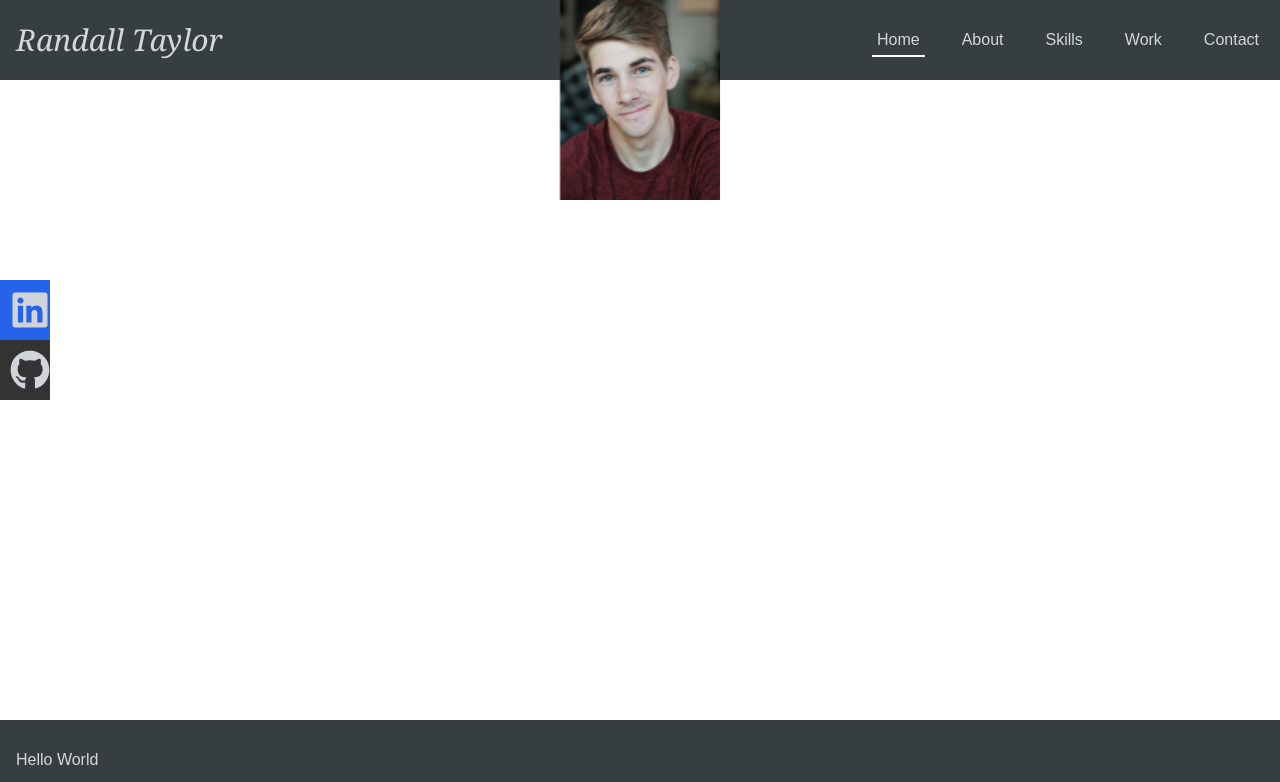
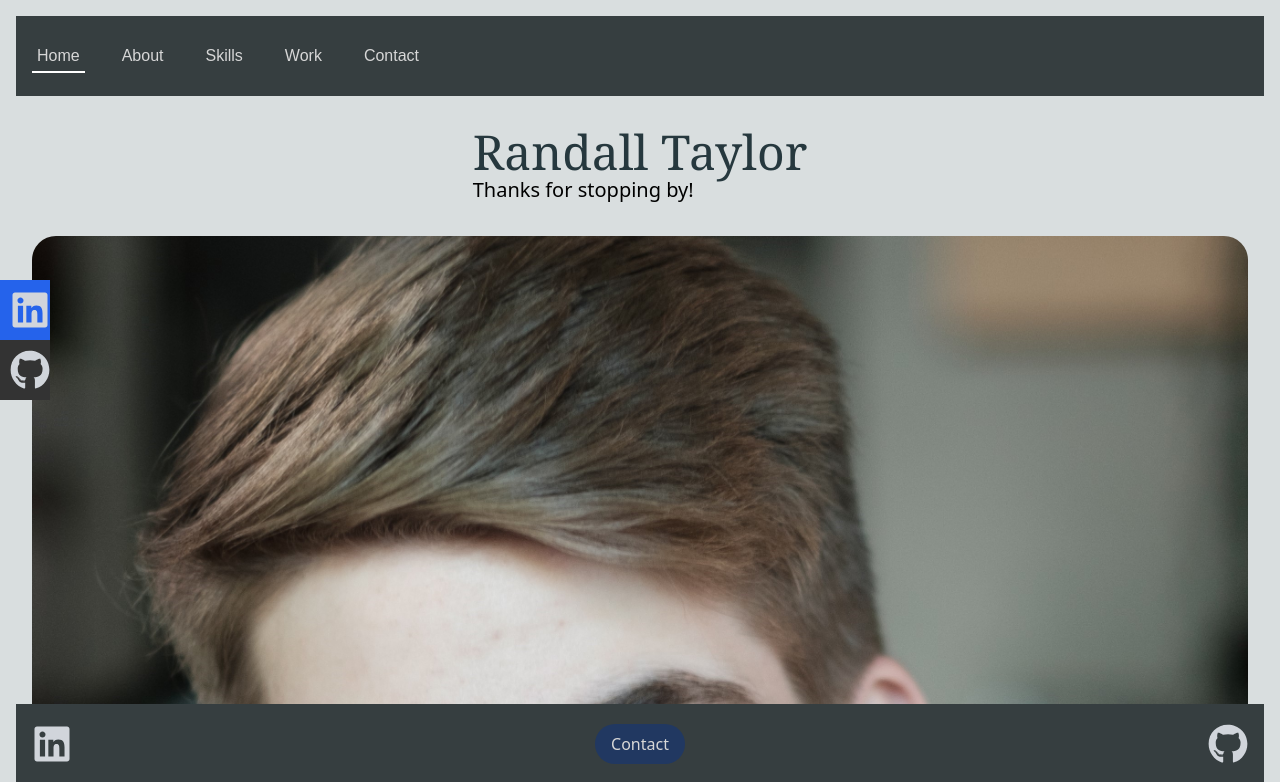
Before and after one commit to RandyYanish/My-Portfolio, a React (Create React App) app: page / in a window 1280 px wide. Shown: the top 782 px of the page. Built offline with nearby package versions, Linux system fonts and the light colour scheme.

Commit message:
Hero work, added text, image and button styling

```diff
--- a/public/main.css
+++ b/public/main.css
@@ -646,16 +646,21 @@ video {
   z-index: 10;
 }
 
-.z-0 {
-  z-index: 0;
+.m-2 {
+  margin: 0.5rem;
+}
+
+.mx-2 {
+  margin-left: 0.5rem;
+  margin-right: 0.5rem;
 }
 
 .ml-\[-100px\] {
   margin-left: -100px;
 }
 
-.mt-16 {
-  margin-top: 4rem;
+.mt-3 {
+  margin-top: 0.75rem;
 }
 
 .flex {
@@ -678,6 +683,22 @@ video {
   height: 100vh;
 }
 
+.h-0 {
+  height: 0px;
+}
+
+.h-3 {
+  height: 0.75rem;
+}
+
+.h-auto {
+  height: auto;
+}
+
+.min-h-screen {
+  min-height: 100vh;
+}
+
 .w-\[150px\] {
   width: 150px;
 }
@@ -686,8 +707,60 @@ video {
   width: 100%;
 }
 
+.w-\[60\] {
+  width: 60;
+}
+
+.w-\[320px\] {
+  width: 320px;
+}
+
+.w-5 {
+  width: 1.25rem;
+}
+
+.w-auto {
+  width: auto;
+}
+
+.w-1\/2 {
+  width: 50%;
+}
+
+.w-1 {
+  width: 0.25rem;
+}
+
+.w-\[\] {
+  width: ;
+}
+
+.w-\[300px\] {
+  width: 300px;
+}
+
+.max-w-5xl {
+  max-width: 64rem;
+}
+
+.max-w-sm {
+  max-width: 24rem;
+}
+
+.max-w-md {
+  max-width: 28rem;
+}
+
 .flex-auto {
   flex: 1 1 auto;
+}
+
+.flex-grow {
+  flex-grow: 1;
+}
+
+.border-collapse {
+  border-collapse: collapse;
 }
 
 .flex-col {
@@ -706,9 +779,56 @@ video {
   justify-content: space-between;
 }
 
+.justify-evenly {
+  justify-content: space-evenly;
+}
+
 .gap-x-8 {
   -webkit-column-gap: 2rem;
           column-gap: 2rem;
+}
+
+.text-ellipsis {
+  text-overflow: ellipsis;
+}
+
+.rounded-md {
+  border-radius: 0.375rem;
+}
+
+.rounded-lg {
+  border-radius: 0.5rem;
+}
+
+.rounded-s-lg {
+  border-start-start-radius: 0.5rem;
+  border-end-start-radius: 0.5rem;
+}
+
+.rounded-l-lg {
+  border-top-left-radius: 0.5rem;
+  border-bottom-left-radius: 0.5rem;
+}
+
+.rounded-e-lg {
+  border-start-end-radius: 0.5rem;
+  border-end-end-radius: 0.5rem;
+}
+
+.rounded-ss-lg {
+  border-start-start-radius: 0.5rem;
+}
+
+.border {
+  border-width: 1px;
+}
+
+.border-l {
+  border-left-width: 1px;
+}
+
+.border-r {
+  border-right-width: 1px;
 }
 
 .bg-\[\#333333\] {
@@ -726,6 +846,20 @@ video {
   background-color: rgb(54 62 64 / var(--tw-bg-opacity));
 }
 
+.bg-yellow-light {
+  --tw-bg-opacity: 1;
+  background-color: rgb(246 254 206 / var(--tw-bg-opacity));
+}
+
+.bg-steel-light {
+  --tw-bg-opacity: 1;
+  background-color: rgb(217 222 223 / var(--tw-bg-opacity));
+}
+
+.p-4 {
+  padding: 1rem;
+}
+
 .px-4 {
   padding-left: 1rem;
   padding-right: 1rem;
@@ -736,8 +870,20 @@ video {
   padding-bottom: 1.5rem;
 }
 
-.text-left {
-  text-align: left;
+.text-center {
+  text-align: center;
+}
+
+.text-right {
+  text-align: right;
+}
+
+.text-justify {
+  text-align: justify;
+}
+
+.align-top {
+  vertical-align: top;
 }
 
 .align-middle {
@@ -746,6 +892,10 @@ video {
 
 .font-serif {
   font-family: ui-serif, Georgia, Cambria, "Times New Roman", Times, serif;
+}
+
+.font-sans {
+  font-family: ui-sans-serif, system-ui, -apple-system, BlinkMacSystemFont, "Segoe UI", Roboto, "Helvetica Neue", Arial, "Noto Sans", sans-serif, "Apple Color Emoji", "Segoe UI Emoji", "Segoe UI Symbol", "Noto Color Emoji";
 }
 
 .text-2xl {
@@ -776,8 +926,34 @@ video {
   color: rgb(215 215 215 / var(--tw-text-opacity));
 }
 
+.blur-lg {
+  --tw-blur: blur(16px);
+  -webkit-filter: var(--tw-blur) var(--tw-brightness) var(--tw-contrast) var(--tw-grayscale) var(--tw-hue-rotate) var(--tw-invert) var(--tw-saturate) var(--tw-sepia) var(--tw-drop-shadow);
+          filter: var(--tw-blur) var(--tw-brightness) var(--tw-contrast) var(--tw-grayscale) var(--tw-hue-rotate) var(--tw-invert) var(--tw-saturate) var(--tw-sepia) var(--tw-drop-shadow);
+}
+
+.blur-sm {
+  --tw-blur: blur(4px);
+  -webkit-filter: var(--tw-blur) var(--tw-brightness) var(--tw-contrast) var(--tw-grayscale) var(--tw-hue-rotate) var(--tw-invert) var(--tw-saturate) var(--tw-sepia) var(--tw-drop-shadow);
+          filter: var(--tw-blur) var(--tw-brightness) var(--tw-contrast) var(--tw-grayscale) var(--tw-hue-rotate) var(--tw-invert) var(--tw-saturate) var(--tw-sepia) var(--tw-drop-shadow);
+}
+
+.backdrop-blur-sm {
+  --tw-backdrop-blur: blur(4px);
+  -webkit-backdrop-filter: var(--tw-backdrop-blur) var(--tw-backdrop-brightness) var(--tw-backdrop-contrast) var(--tw-backdrop-grayscale) var(--tw-backdrop-hue-rotate) var(--tw-backdrop-invert) var(--tw-backdrop-opacity) var(--tw-backdrop-saturate) var(--tw-backdrop-sepia);
+          backdrop-filter: var(--tw-backdrop-blur) var(--tw-backdrop-brightness) var(--tw-backdrop-contrast) var(--tw-backdrop-grayscale) var(--tw-backdrop-hue-rotate) var(--tw-backdrop-invert) var(--tw-backdrop-opacity) var(--tw-backdrop-saturate) var(--tw-backdrop-sepia);
+}
+
 .duration-300 {
   transition-duration: 300ms;
+}
+
+.duration-500 {
+  transition-duration: 500ms;
+}
+
+.will-change-auto {
+  will-change: auto;
 }
 
 :root{
@@ -806,8 +982,38 @@ code {
     monospace;
 }
 
+.backdrop\:caret-amber-50::-webkit-backdrop {
+  caret-color: #fffbeb;
+}
+
+.backdrop\:caret-amber-50::backdrop {
+  caret-color: #fffbeb;
+}
+
 .hover\:ml-\[0px\]:hover {
   margin-left: 0px;
+}
+
+.hover\:grow:hover {
+  flex-grow: 1;
+}
+
+.hover\:grow-0:hover {
+  flex-grow: 0;
+}
+
+.hover\:not-italic:hover {
+  font-style: normal;
+}
+
+@media (min-width: 640px) {
+  .sm\:flex {
+    display: flex;
+  }
+
+  .sm\:flex-col {
+    flex-direction: column;
+  }
 }
 
 @media (min-width: 768px) {
--- a/src/App.jsx
+++ b/src/App.jsx
@@ -7,14 +7,14 @@ import Footer from './components/Footer';
 
 function App() {
   return (
-    <div className='App flex-col'>
-      <nav className='Navbar container'>
+    <div className='flex flex-col min-h-screen bg-steel-light'>
+      <nav className='p-4 z-10'>
         <Navbar />
       </nav>
-      <div className='container'> {/* Container for Outlet content */}
+      <div className='flex-grow p-4 z-0'> {/* Container for Outlet content */}
         <Outlet /> {/* Renders child routes */}
       </div>
-      <footer>
+      <footer className='p-4 z-0'>
         <Footer />
       </footer>
     </div>
--- a/src/components/Footer.jsx
+++ b/src/components/Footer.jsx
@@ -1,9 +1,40 @@
-import React from 'react';
+import React, {useState} from 'react';
+import {
+    FaGithub,
+    FaLinkedin,
+} from 'react-icons/fa'
 
 function Footer() {
+    const [nav, setNav] = useState(false);
+    const handleClick = () => setNav(!nav);
+
     return (
-        <footer className='fixed bottom-0 w-full h-[80px] flex justify-between items-center px-4 bg-steel-dark text-grey-light '>
-            <h1 className=''>Hello World</h1>
+        <footer className='bottom-0 w-full h-[80px] flex justify-between items-center px-4 bg-steel-dark text-grey-light'>
+
+            <div className=''>
+                <a
+                    className='flex justify-between items-center w-full text-gray-300'
+                    href='https://www.linkedin.com/in/randalltaylor98/'
+                    target='_blank' // Open in a new tab
+                    rel='noopener noreferrer' // Security best practice
+                >
+                    <FaLinkedin size={40} />
+                </a>
+            </div>
+            <div>
+                <button className='bg-ice-dark  p-2 px-4 rounded-full font-sans' onClick={handleClick} to='/' >Contact</button>
+            </div>
+            <div className=''>
+                <a
+                    className='flex justify-between items-center w-full text-gray-300'
+                    href='https://github.com/randyyanish'
+                    target='_blank' // Open in a new tab
+                    rel='noopener noreferrer' // Security best practice
+                >
+                    <FaGithub size={40} />
+                </a>
+            </div>
+
         </footer>
     );
 };
--- a/src/components/Hero.css
+++ b/src/components/Hero.css
@@ -8,3 +8,42 @@
     width: auto;
     position: relative;
 }
+
+.line-1 {
+    position: relative;
+    top: 50%;
+    width: 24em;
+    margin: 0 auto;
+    border-right: 2px solid rgba(255, 255, 255, .75);
+    font-size: 180%;
+    text-align: center;
+    white-space: nowrap;
+    overflow: hidden;
+    transform: translateY(-50%);
+}
+
+/* Animation */
+.anim-typewriter {
+    animation: typewriter 4s steps(44) 1s 1 normal both,
+        blinkTextCursor 500ms steps(44) infinite normal;
+}
+
+@keyframes typewriter {
+    from {
+        width: 0;
+    }
+
+    to {
+        width: 24em;
+    }
+}
+
+@keyframes blinkTextCursor {
+    from {
+        border-right-color: rgba(255, 255, 255, .75);
+    }
+
+    to {
+        border-right-color: transparent;
+    }
+}
--- a/src/components/Hero.jsx
+++ b/src/components/Hero.jsx
@@ -4,8 +4,15 @@ import heroImage from '../assets/Taylor-Randall-Headshot.jpg';
 
 function Hero() {
     return (
-        <div id='Hero' className='flex align-middle justify-center'>
-            <img src={heroImage} alt='A headshot of Randall Taylor, developer.' />
+        <div id='Hero' className='flex-col justify-items-center px-4 h-auto'>
+            <div className='text-left'>
+                <h1 className='font-serif text-metal-dark text-5xl duration-500 flex-nowrap'>Randall Taylor</h1>
+                <p className='text-left font-sans text-xl'>Thanks for stopping by!</p>
+            </div>
+            <img className='rounded-3xl w-auto my-8' src={heroImage} alt='A headshot of Randall Taylor, developer.' />
+            <div className=''>
+                <button className='bg-ice-dark rounded-full py-2 px-6 text-steel-light text-3xl'>Explore</button>
+            </div>
         </div>
     )
 };
--- a/src/components/Navbar.jsx
+++ b/src/components/Navbar.jsx
@@ -13,10 +13,7 @@ function Navbar() {
     const handleClick = () => setNav(!nav);
 
     return (
-        <div className='fixed w-full h-[80px] flex justify-between items-center px-4 bg-steel-dark text-grey-light'>
-            <div>
-                <h1 className=' font-thin text-3xl italic font-serif'>Randall Taylor</h1>
-            </div>
+        <div className='w-full h-[80px] flex justify-between items-center px-4 bg-steel-dark text-grey-light'>
             {/* menu */}
             <ul className='hidden md:flex gap-x-8'>
                 <li className='nav-list-item'>
@@ -54,7 +51,7 @@ function Navbar() {
                 className={
                     !nav
                         ? 'hidden'
-                        : 'absolute top-0 left-0 w-full h-screen bg-steel-dark text-grey-light flex flex-col justify-center items-center'
+                        : 'absolute top-0 left-0 w-full h-screen bg-steel-dark text-grey-light flex flex-col justify-center items-center p-4'
                 }
             >
                 <li className='py-6 text-2xl'>
```
